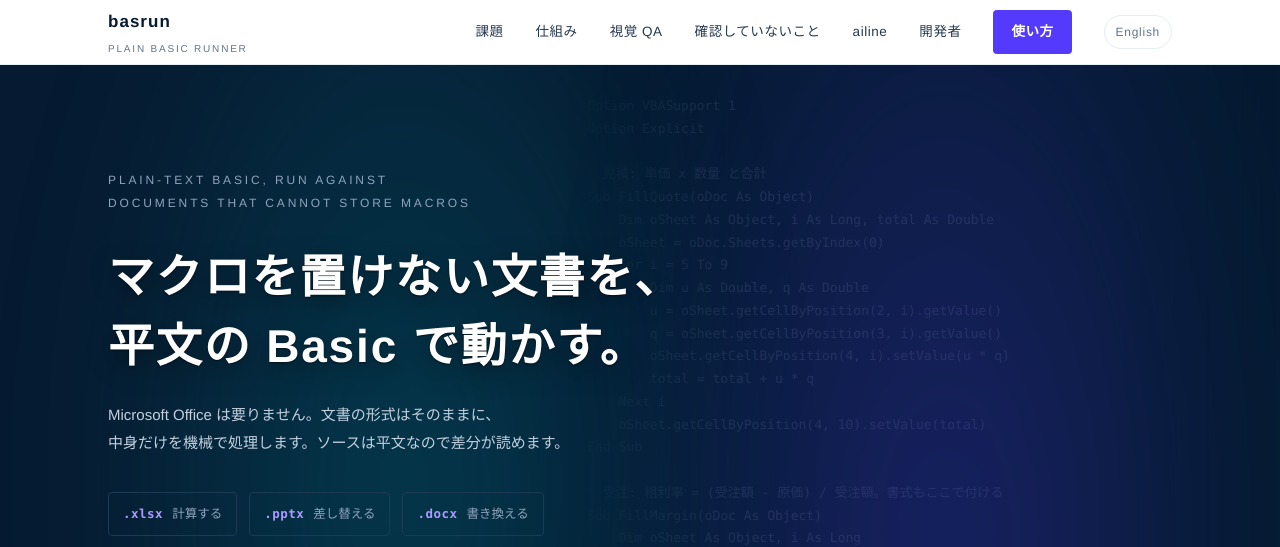
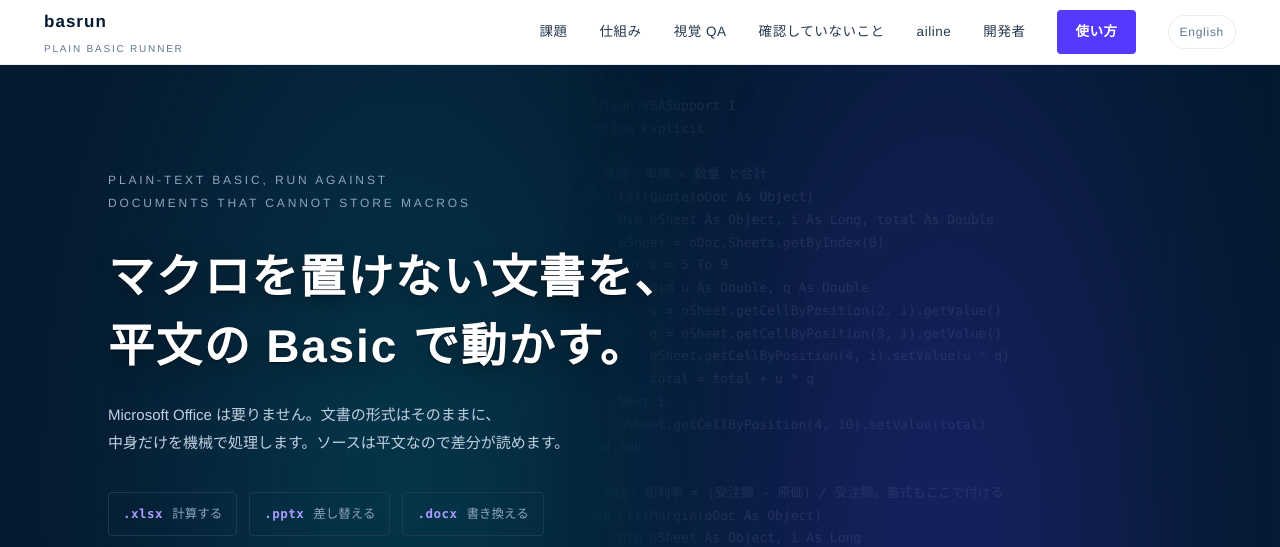
Before and after one commit to namakoo-dev/namakoo-dev.github.io, a plain HTML site: page index.html in a window 1280 px wide. Shown: the top 547 px of the page. Drawn offline with Linux system fonts and the light colour scheme.

Commit message:
PC ヘッダーを全幅に広げる（brand 左端・nav 右端で広がりを出す）
.nav の max-width:1120→none で全幅化、左右 44px 余白。brand(margin-right:auto)が
左端、nav リンクが右端に張り出す。コンテンツは 1120px 中央寄せのまま＝ヘッダーだけ
広がる意図的なレイアウト。各 nav のインライン padding(28px) を除去して CSS に一本化。
モバイルは @640 の 2 行ルールで上書き済み（不変）。style.css ?v=12。

```diff
--- a/index.html
+++ b/index.html
@@ -20,12 +20,12 @@
 <link rel="alternate" hreflang="en" href="https://watasisaikou.github.io/index.en.html">
 <!-- ★ GitHub Pages は max-age=600 で CSS をキャッシュする。CSS を変えたら
      ?v を上げると、古い CSS が新しい HTML と食い違うのを防げる（キャッシュ破棄）。 -->
-<link rel="stylesheet" href="style.css?v=11">
+<link rel="stylesheet" href="style.css?v=12">
 </head>
 <body>
 
 <header>
-  <nav class="nav wrap" style="padding-left:28px;padding-right:28px">
+  <nav class="nav wrap">
     <span class="brand">basrun<small>PLAIN BASIC RUNNER</small></span>
     <a href="#problem">課題</a>
     <a href="#how">仕組み</a>
--- a/style.css
+++ b/style.css
@@ -60,8 +60,10 @@ a{color:inherit}
    ぼかしだけでは隠れないので不透明にする。 */
 header{position:sticky;top:0;z-index:20;background:#fff;
        border-bottom:1px solid var(--border)}
-.nav{max-width:var(--w);margin:0 auto;display:flex;align-items:center;
-     gap:32px;padding:0 28px;height:64px}
+/* ★ ヘッダーは全幅に広げる（コンテンツは 1120px 中央寄せのまま）。brand が左端、
+   nav リンクが右端に張り出して「広がり」を出す。左右は 44px でエッジに余白。 */
+.nav{max-width:none;margin:0 auto;display:flex;align-items:center;
+     gap:32px;padding:0 44px;height:64px}
 .brand{font-weight:700;letter-spacing:.06em;font-size:17px;margin-right:auto}
 .brand small{display:block;font-weight:400;font-size:10px;color:var(--muted);
              letter-spacing:.18em}
```
Also changed, not shown: about.en.html (+2 -2 lines), about.html (+2 -2 lines), ailine.en.html (+2 -2 lines), ailine.html (+2 -2 lines), index.en.html (+2 -2 lines).
